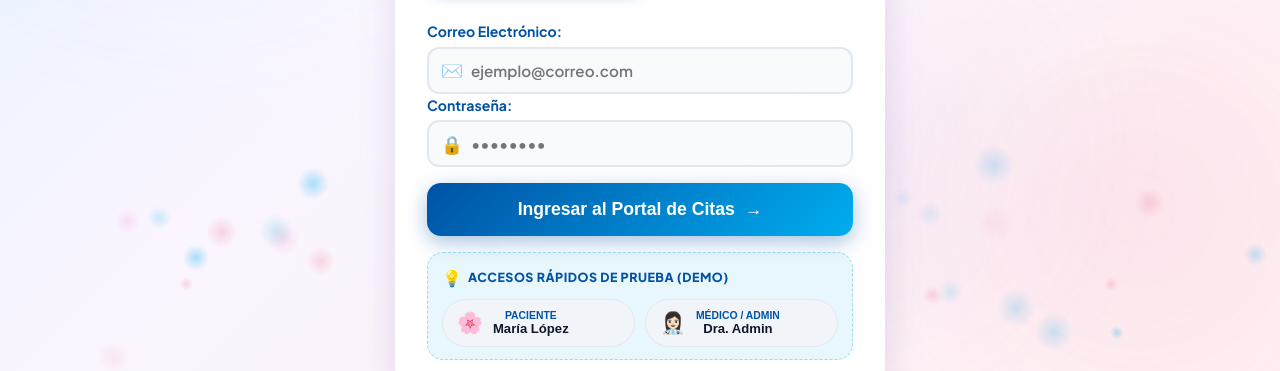
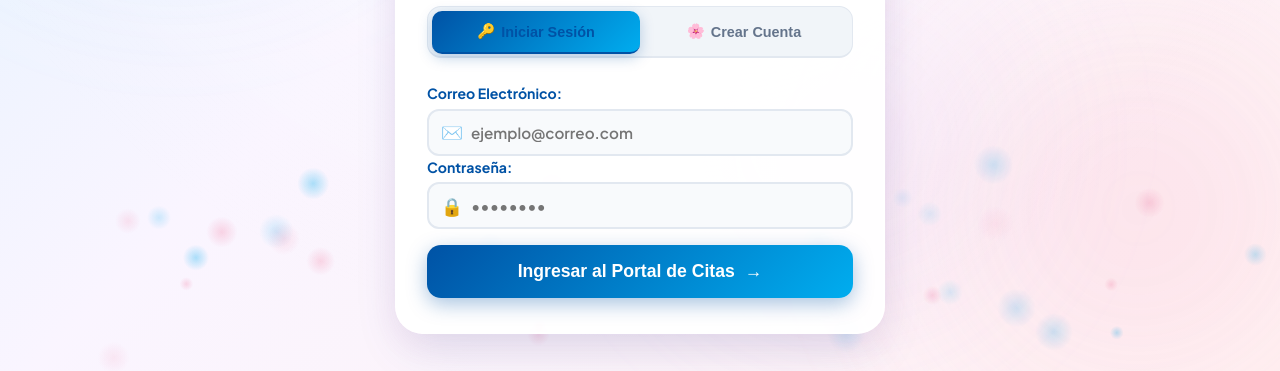
Before and after one commit to jos235felipe/clouddesa, a website: page index.html in a window 1280 px wide. Shown: the part 429-800 px from the top of the page. Drawn offline with Linux system fonts and the light colour scheme.

Commit message:
refactor: remover seccion de acceso demo del formulario de inicio de sesion

```diff
--- a/app.js
+++ b/app.js
@@ -77,9 +77,6 @@ function setupEventListeners() {
   document.getElementById('gate-register-form')?.addEventListener('submit', handleGateRegister);
   document.getElementById('gate-verify-form')?.addEventListener('submit', handleGateVerify);
   document.getElementById('btn-back-to-register')?.addEventListener('click', () => switchGateTab('register'));
-
-  document.getElementById('gate-demo-patient')?.addEventListener('click', () => quickGateLogin('paciente@ginemedik.com', 'paciente123'));
-  document.getElementById('gate-demo-admin')?.addEventListener('click', () => quickGateLogin('admin@ginemedik.com', 'admin123'));
 
   document.getElementById('btn-hero-agendar')?.addEventListener('click', () => {
     document.getElementById('booking-section').scrollIntoView({ behavior: 'smooth' });
--- a/index.html
+++ b/index.html
@@ -75,29 +75,6 @@
             <span>Ingresar al Portal de Citas</span>
             <span class="btn-arrow">&rarr;</span>
           </button>
-
-          <div class="demo-accounts-box mt-3">
-            <div class="demo-header-badge">
-              <span class="demo-sparkle">💡</span>
-              <span class="demo-title">Accesos Rápidos de Prueba (Demo)</span>
-            </div>
-            <div class="demo-buttons-flex">
-              <button type="button" class="btn-demo-pill patient-pill" id="gate-demo-patient">
-                <span class="pill-avatar">🌸</span>
-                <div class="pill-text">
-                  <span class="pill-role">PACIENTE</span>
-                  <span class="pill-name">María López</span>
-                </div>
-              </button>
-              <button type="button" class="btn-demo-pill admin-pill" id="gate-demo-admin">
-                <span class="pill-avatar">👩🏻‍⚕️</span>
-                <div class="pill-text">
-                  <span class="pill-role">MÉDICO / ADMIN</span>
-                  <span class="pill-name">Dra. Admin</span>
-                </div>
-              </button>
-            </div>
-          </div>
         </form>
 
         <!-- Formulario Registro Paciente -->
```
Also changed, not shown: 1 other file.
